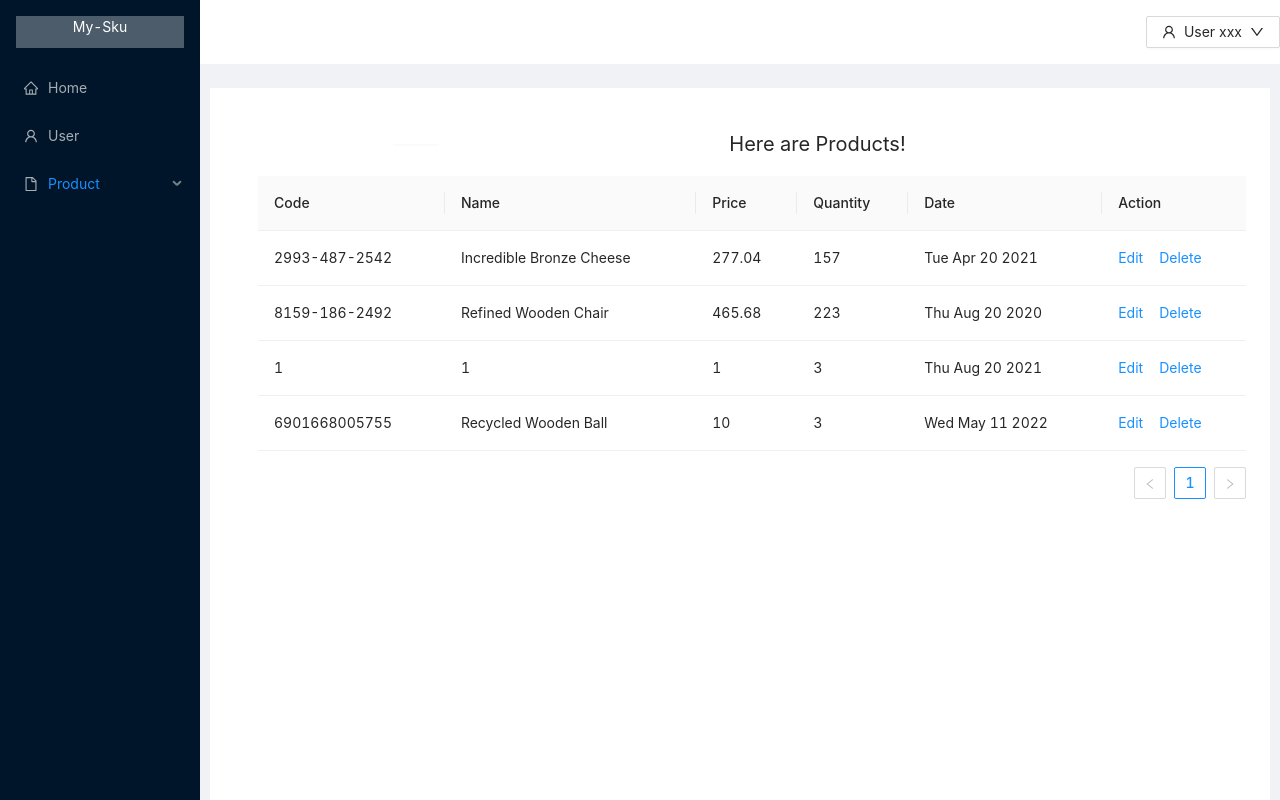
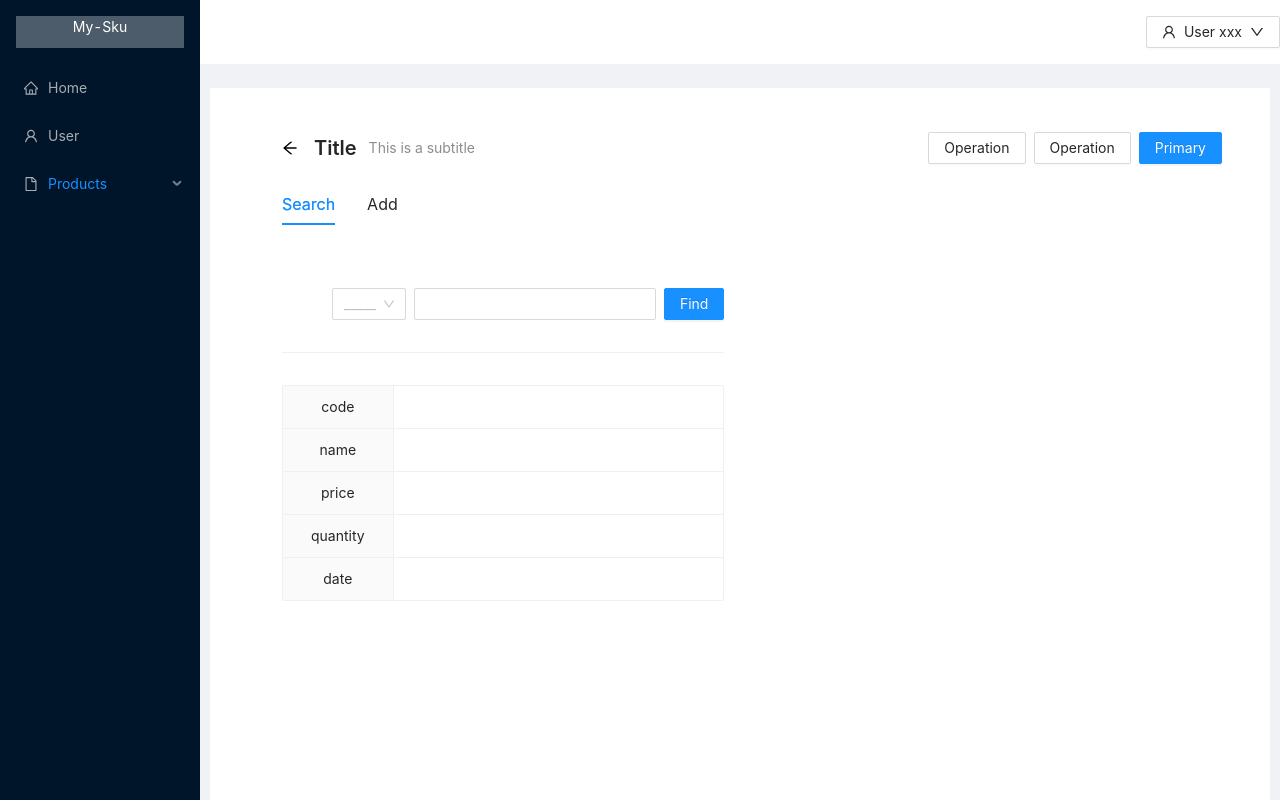
Before and after one commit to zihan1997/My-Sku, a React app: page / in a window 1280 px wide. Built offline with nearby package versions, Linux system fonts and the light colour scheme.

Commit message:
- move all products action to page with separate tabs

```diff
--- a/package.json
+++ b/package.json
@@ -18,6 +18,7 @@
     "quagga": "^0.12.1",
     "react": "18.1.0",
     "react-dom": "18.1.0",
+    "react-highlight-words": "^0.18.0",
     "react-redux": "^8.0.1",
     "react-router": "6.3.0",
     "react-router-dom": "6.3.0",
--- a/src/pages/components/ProductPage/AddProduct_Modal_Form.jsx
+++ b/src/pages/components/ProductPage/AddProduct_Modal_Form.jsx
@@ -1,14 +1,14 @@
 import React, {useState} from "react";
 import {useSelector, useDispatch} from "react-redux";
-import {Form, Input, Button, Space, Modal, message, Divider} from 'antd';
-
+import {Form, Input, Button, Space, Modal, message, Divider, Tooltip} from 'antd';
+import { ScanOutlined } from "@ant-design/icons";
 import {createCode, createName, createPrice, createQuantity, createDate} from "./productGenerator";
 import {productAdded, productEdited} from "../../../reducers/products/productsSlice";
 import CodeReader from "./BarCodeReader/CodeReader";
+import {useNavigate} from "react-router-dom";
 
 export default function AddProductForm() {
-    const [isFinding, setIsFinding] = useState(false);
-    const [isModalVisible, setIsModalVisible] = useState(false);
+    const [isFinding,  setIsFinding] = useState(false);
     const [name, setName] = useState(createName());
     const [code, setCode] = useState(createCode());
     const [price, setPrice] = useState(createPrice());
@@ -18,20 +18,8 @@ export default function AddProductForm() {
 
     const products = useSelector(state => state.products);
     const dispatch = useDispatch();
+    const navigate = useNavigate();
 
-    const showModal = () => {
-        setIsModalVisible(true);
-    };
-
-    const handleOk = () => {
-        // console.log("modal closed")
-        setIsModalVisible(false);
-    };
-
-    const handleCancel = () => {
-        // console.log("modal canceled");
-        setIsModalVisible(false);
-    };
 
     const generateCode = () => {
         setCode(createCode());
@@ -97,6 +85,8 @@ export default function AddProductForm() {
             }else {
                 dispatch(productAdded(code, name, price, quantity, date));
             }
+
+            navigate("products")
         }
         setCode(createCode());
         setName(createName());
@@ -114,28 +104,16 @@ export default function AddProductForm() {
     }
 
     return (
-        <>
-            <Button
-                style={{
-                    padding: 0,
-                    float: 'left',
-                    color: "white",
-                }}
-                type="text"
-                onClick={showModal}
-            >
-                Add Product
-            </Button>
-            <Modal
-                title="Add New Product"
-                visible={isModalVisible}
-                onOk={handleOk}
-                onCancel={handleCancel}
-            >
+
+        <Space direction="vertical">
+
+            <Space>
+                <Divider/>
+            </Space>
                 <Form
                     name="basic"
                     labelCol={{span: 7}}
-                    wrapperCol={{span: 16}}
+                    wrapperCol={{span: 200}}
                     initialValues={{remember: true}}
                     autoComplete="off"
                 >
@@ -147,23 +125,31 @@ export default function AddProductForm() {
                             <Input
                                 value={code}
                                 onChange={e => (setCode(e.target.value))}
+
                             />
+                            <button
+                                onClick={generateCode}
+                            >Generate
+                            </button>
+
                             <Button
                                 type="primary"
                                 onClick={()=>onFetchProduct()}
                             >
                                 Find
                             </Button>
-                            <button
-                                onClick={generateCode}
-                            >Generate
-                            </button>
-                            <button
-                                onClick={()=>setIsScan(true)}
-                            >Scan
-                            </button>
+
                         </Space>
+
+                        <Button
+                            type="primary"
+                            shape={<ScanOutlined />}
+                            onClick={()=>setIsScan(true)}
+                        >Scan
+                        </Button>
+
                     </Form.Item>
+
 
 
                     {isScan ?
@@ -259,7 +245,6 @@ export default function AddProductForm() {
                     </Form.Item>
 
                 </Form>
-            </Modal>
-        </>
+        </Space>
     )
 }
--- /dev/null
+++ b/src/pages/components/ProductPage/ProductController.jsx
@@ -0,0 +1,60 @@
+import React, {useEffect} from "react";
+import {useNavigate} from "react-router-dom";
+import {PageHeader, Tabs, Button, Statistic, Descriptions, Divider} from 'antd';
+import SearchProductForm from "./SearchProductForm";
+import AddProductForm from "./AddProduct_Modal_Form";
+import EditProduct_Modal_Form from "./EditProduct_Modal_Form";
+const { TabPane } = Tabs;
+
+const routes = [
+    {
+        path: '/',
+        breadcrumbName: 'Home'
+    },
+    {
+        path: 'products',
+        breadcrumbName: 'products'
+    },
+    {
+        path: 'actions',
+        breadcrumbName: 'actions'
+    }
+]
+
+export default function ProductController(){
+
+    const navigate = useNavigate();
+    // useEffect(()=> {
+    //
+    //     // return navigate('/products')
+    // }, []);
+
+    return(
+        <PageHeader
+            className="product-action-header"
+            onBack={() => navigate("products")}
+            title="Title"
+            subTitle="This is a subtitle"
+
+            extra={[
+                <Button key="3">Operation</Button>,
+                <Button key="2">Operation</Button>,
+                <Button key="1" type="primary">
+                    Primary
+                </Button>,
+            ]}
+            footer={
+                <Tabs defaultActiveKey="1" >
+                    <TabPane tab="Search" key="1" >
+                        <SearchProductForm/>
+                    </TabPane>
+                    <TabPane tab="Add" key="2" >
+                        <AddProductForm/>
+                    </TabPane>
+                </Tabs>
+            }
+        >
+            {/*<Content extra={extraContent}>{renderContent()}</Content>*/}
+        </PageHeader>
+    )
+}
--- a/src/pages/components/ProductPage/ProductPage.jsx
+++ b/src/pages/components/ProductPage/ProductPage.jsx
@@ -31,8 +31,8 @@ export default function ProductsPage(){
                 }}
             >
                 Here are Products!
-                <AddProductForm/>
-                <SearchProductForm/>
+                {/*<AddProductForm/>*/}
+                {/*<SearchProductForm/>*/}
             </Header>
 
             <Table dataSource={products}>
--- a/src/pages/components/ProductPage/SearchProductForm.jsx
+++ b/src/pages/components/ProductPage/SearchProductForm.jsx
@@ -6,20 +6,6 @@ const { Option } = Select;
 
 export default function SearchProductForm(){
 
-    const [isModalVisible, setIsModalVisible] = useState(false);
-    const showModal = () => {
-        setIsModalVisible(true);
-    };
-
-    const handleOk = () => {
-        // console.log("modal closed")
-        setIsModalVisible(false);
-    };
-
-    const handleCancel = () => {
-        // console.log("modal canceled");
-        setIsModalVisible(false);
-    };
 
     const products = useSelector(state => state.products);
     const [code, setCode] = useState();
@@ -86,25 +72,10 @@ export default function SearchProductForm(){
 
 
     return (
-        <>
-            <Button
-                style={{
-                    padding: 0,
-                    float: 'left',
-                    backgroundColor: 'inherit',
-                    border: 'inherit',
-                    color: 'white'
-                }}
-                onClick={showModal}
-            >
-                Search
-            </Button>
-            <Modal
-                title="Search Product"
-                visible={isModalVisible}
-                onOk={handleOk}
-                onCancel={handleCancel}
-            >
+        <Space direction="vertical">
+            <Space>
+                <Divider/>
+            </Space>
                 <Space
                     style={{marginLeft: 50}}
                 >
@@ -146,11 +117,14 @@ export default function SearchProductForm(){
 
                 <Descriptions
                     labelStyle={{
-                        padding: 10
+                        textAlign: 'center',
+                        padding: 10,
+                        paddingBlock: 10,
+                        width: 100
                     }}
                     contentStyle={{
-                        marginLeft: 200,
-                        paddingLeft: 50
+                        padding: 10,
+                        width: 300,
                     }}
                     column={1}
                     bordered
@@ -171,7 +145,6 @@ export default function SearchProductForm(){
                         {date}
                     </Descriptions.Item>
                 </Descriptions>
-            </Modal>
-        </>
+        </Space>
     );
 }
--- a/src/pages/home/sider.jsx
+++ b/src/pages/home/sider.jsx
@@ -4,7 +4,7 @@ import
 {
     FileOutlined,
     HomeOutlined,
-    PlusSquareOutlined,
+    PlusSquareOutlined, SearchOutlined,
     UserOutlined
 } from "@ant-design/icons";
 import {Layout, Menu, Modal} from "antd";
@@ -57,11 +57,21 @@ export default class MySider extends React.Component{
                             key: 'item 3',
                             icon: <FileOutlined />,
                             label: (<Link to='/products'>
-                                        <span> Product</span>
+                                        <span> Products</span>
                                     </Link>),
                             children: [
                                 {
                                     key: 'item 4',
+                                    icon: <SearchOutlined />,
+                                    label: (
+                                        <Link to='/products/actions'>
+                                            <span> product </span>
+                                        </Link>
+
+                                    )
+                                },
+                                {
+                                    key: 'item 5',
                                     icon: <PlusSquareOutlined />,
                                     label: (
                                         <Link to='/products'>
@@ -69,8 +79,8 @@ export default class MySider extends React.Component{
                                         </Link>)
                                 },
                                 {
-                                    key: 'item 5',
-                                    icon: <PlusSquareOutlined/>,
+                                    key: 'item 6',
+                                    icon: <SearchOutlined />,
                                     label: (
                                         <Link to='/products'>
                                             <span> <SearchProductForm/> </span>
--- a/src/routers/router.jsx
+++ b/src/routers/router.jsx
@@ -5,13 +5,15 @@ import {
 import WelcomePage from "../pages/components/HomePage/WelcomePage";
 import UsersPage from "../pages/components/UserPage/UsersPage";
 import ProductsPage from '../pages/components/ProductPage/ProductPage'
+import ProductController from "../pages/components/ProductPage/ProductController";
 
 export default function MyRouter(){
     return(
         <Routes>
-            <Route path="/" element={<ProductsPage/>} />
+            <Route path="/" element={<ProductController/>} />
             <Route path="home" element={<WelcomePage/>} />
             <Route path="products" element={<ProductsPage/>}/>
+            <Route path="products/actions" element={<ProductController/>}/>
             <Route path="users" element={<UsersPage/>} />
             <Route path='*' element={<WelcomePage/>}/>
         </Routes>
```
Also changed, not shown: 1 other file (tests, documents, lock files or other folders).
